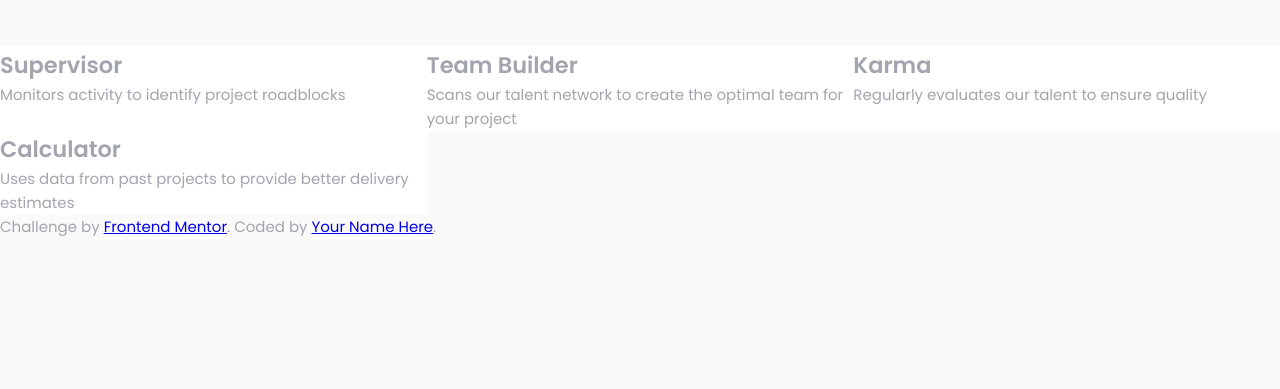
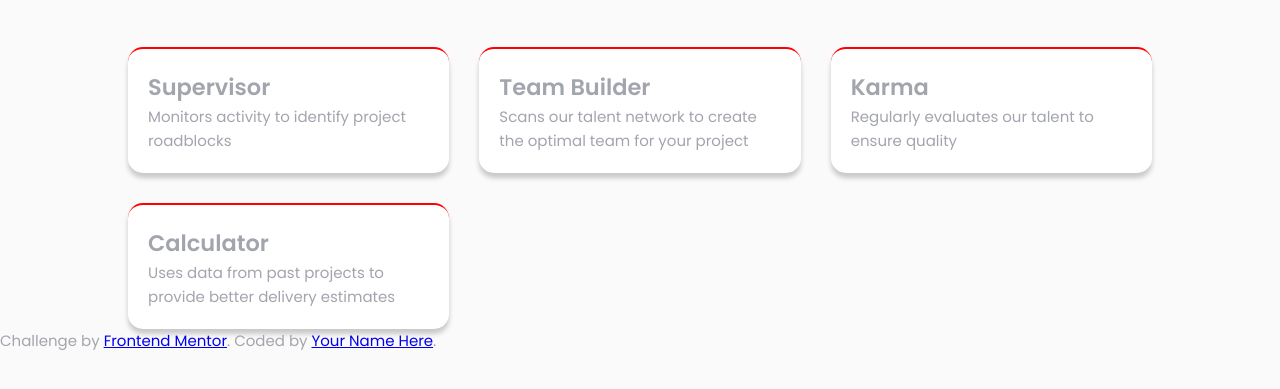
Before and after one commit to lilKriT/Four-card-feature-section, a plain HTML site: page index.html in a window 1280 px wide. Shown: the part 185-574 px from the top of the page. Drawn offline with Linux system fonts and the light colour scheme.

Commit message:
Styling.

```diff
--- a/css/style.css
+++ b/css/style.css
@@ -46,10 +46,22 @@ body {
 }
 
 .feature-section {
+
+}
+
+.feature-cards {
     display: grid;
     grid-template-columns: repeat(3, 1fr);
+    width: 80%;
+    margin: 0 auto;
+    max-width: 1080px;
+    gap: 30px 30px;
 }
 
 .feature-card {
     background-color: #fff;
+    box-shadow: 0px 5px 5px rgba(0, 0, 0, 0.2);
+    border-radius: 15px;
+    border-top: 2px solid red;
+    padding: 2rem;
 }
--- a/index.html
+++ b/index.html
@@ -15,8 +15,7 @@
 <body>
     <section class="feature-header">
         <h1>
-            <span>Reliable, efficient delivery</span><br>
-            Powered by Technology
+            <span>Reliable, efficient delivery</span><br>Powered by Technology
         </h1>
 
         Our Artificial Intelligence powered tools use millions of project data points
@@ -24,6 +23,8 @@
     </section>
 
     <section class="feature-section">
+
+        <div class="feature-cards">
 
             <div class="feature-card feature-teal">
                 <h2>Supervisor</h2>
@@ -45,6 +46,8 @@
                 Uses data from past projects to provide better delivery estimates
             </div>
 
+        </div>
+
     </section>
 
     <footer>
```
Lines whose indentation alone changed are shown as unchanged.
